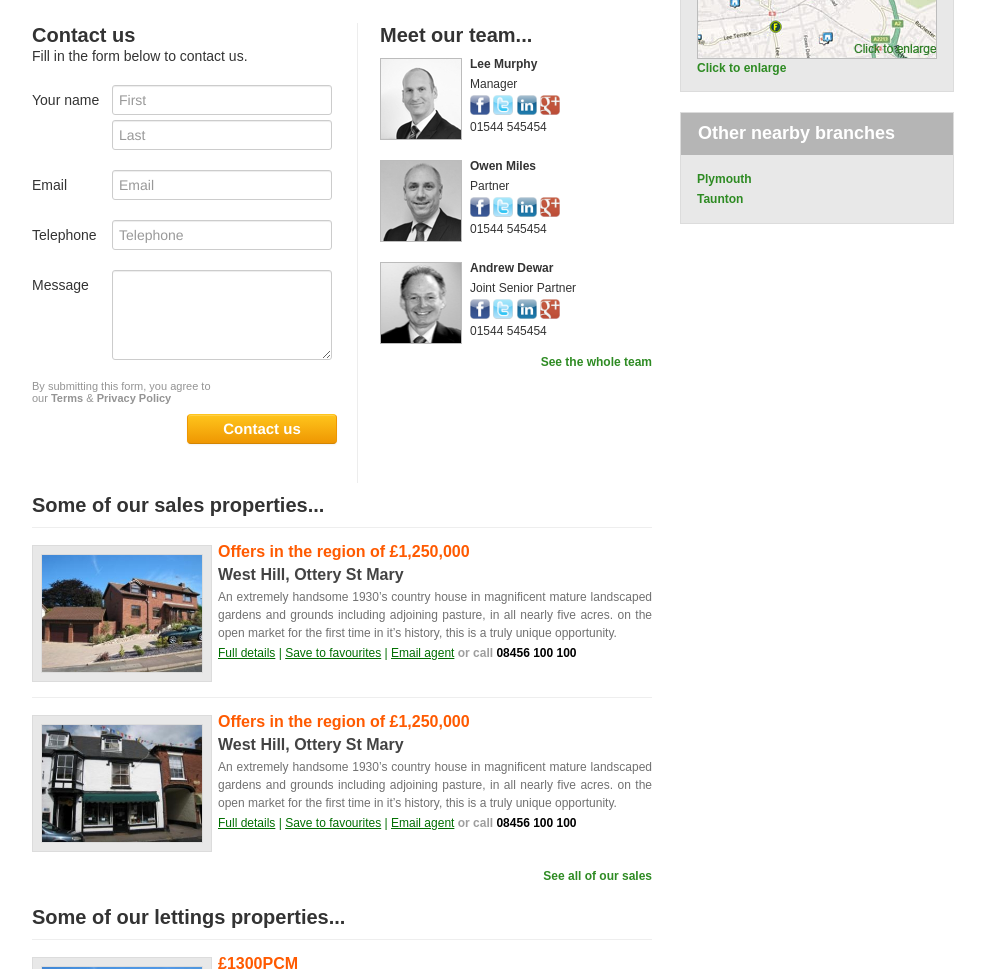
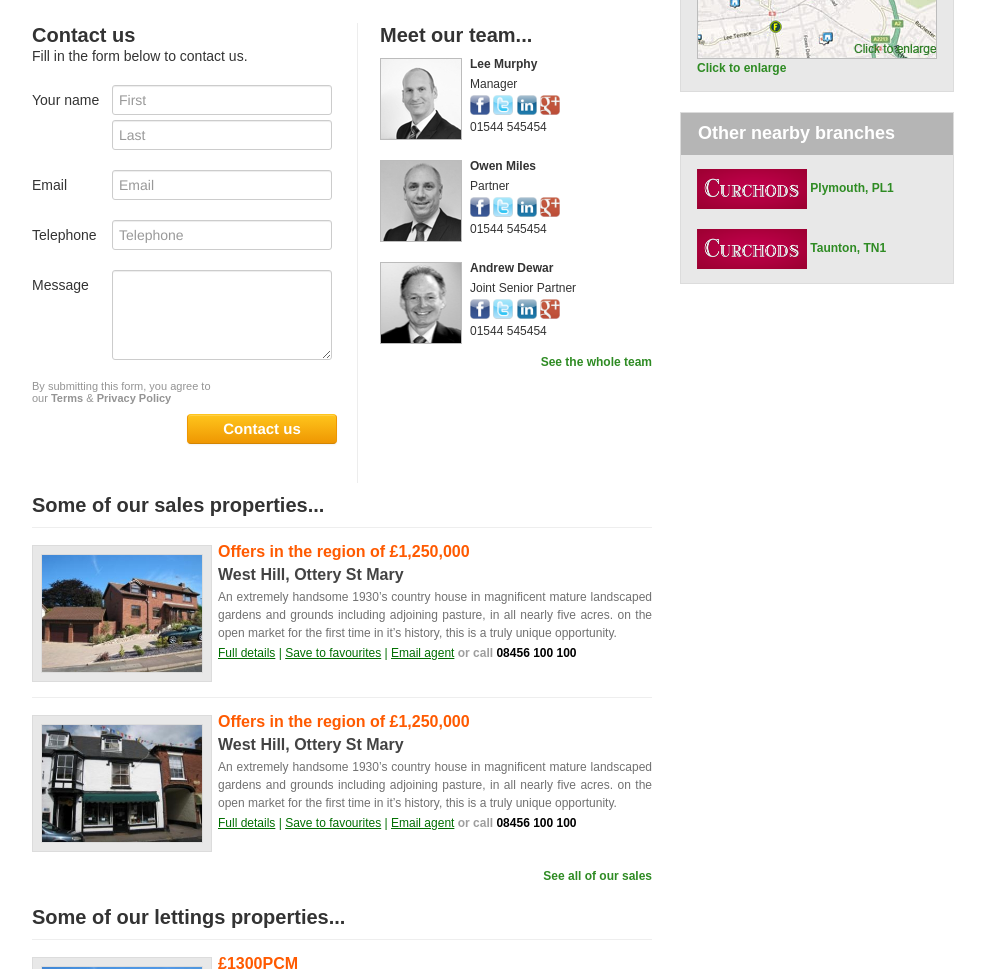
Before and after one commit to danielcooper/radarsite, a plain HTML site: page branch.html in a window 1280 px wide. Shown: the part 870-1839 px from the top of the page, without its empty margins (142-1127 px from the left). Drawn offline with Linux system fonts and the light colour scheme.

Commit message:
Nearby branches

```diff
--- a/branch.html
+++ b/branch.html
@@ -431,8 +431,11 @@
 						<p>Other nearby branches</p>
 					</div>
 					<div class="sideboxcontent">
-						<a href="branch.html">Plymouth</a><br/>
-						<a href="branch.html">Taunton</a>
+						<img src="images/curchods.png" height="40" width="110" style="height:40px;110px"/>
+						<a href="branch.html">
+						Plymouth, PL1</a><br /><br />
+						<img src="images/curchods.png" height="40" width="110" style="height:40px;110px"/>
+						<a href="branch.html">Taunton, TN1</a>
 					</div>
 				</div>
 			</div>
```
